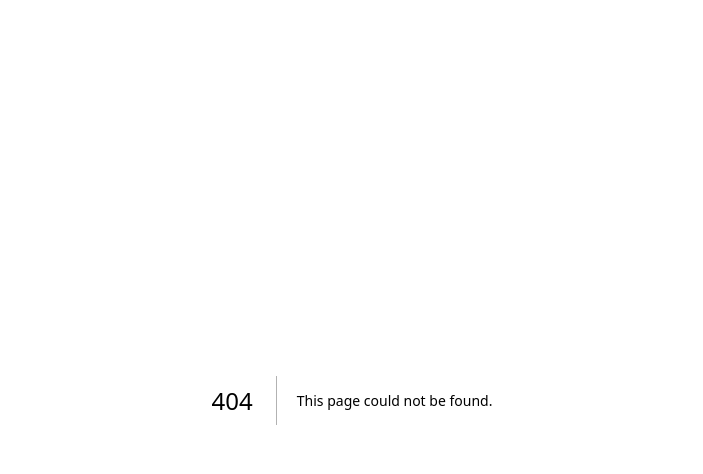
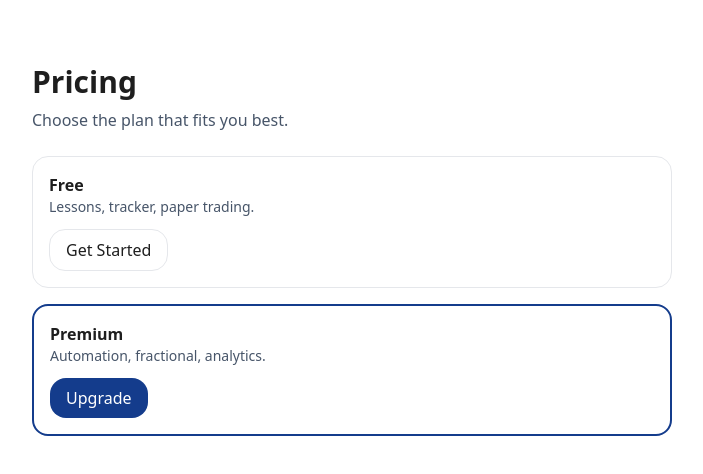
Before and after one commit to JDreamz-G/elevated-finance, a Next.js app: page /pricing in a window 1280 px wide. Before the commit this address had no page. Shown: the top 474 px of the page, without its empty margins (288-991 px from the left). Built offline with nearby package versions, Linux system fonts and the light colour scheme.

Commit message:
Add pricing page

```diff
--- /dev/null
+++ b/src/app/pricing/page.tsx
@@ -0,0 +1,22 @@
+import Link from "next/link";
+
+export default function Page() {
+  return (
+    <main className="mx-auto max-w-2xl px-4 py-16">
+      <h1 className="text-3xl font-bold">Pricing</h1>
+      <p className="mt-2 text-slate-600">Choose the plan that fits you best.</p>
+      <div className="mt-6 grid gap-4">
+        <div className="rounded-2xl border p-4">
+          <h2 className="font-semibold">Free</h2>
+          <p className="text-slate-600 text-sm">Lessons, tracker, paper trading.</p>
+          <Link href="/signup"><button className="mt-3 px-4 py-2 rounded-2xl border">Get Started</button></Link>
+        </div>
+        <div className="rounded-2xl border-2 border-[#143C8C] p-4">
+          <h2 className="font-semibold">Premium</h2>
+          <p className="text-slate-600 text-sm">Automation, fractional, analytics.</p>
+          <Link href="/upgrade"><button className="mt-3 px-4 py-2 rounded-2xl bg-[#143C8C] text-white">Upgrade</button></Link>
+        </div>
+      </div>
+    </main>
+  );
+}
```
